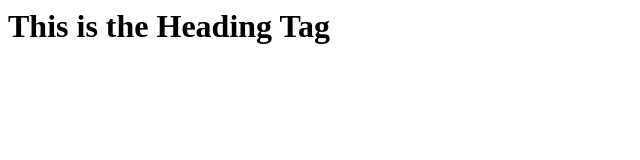
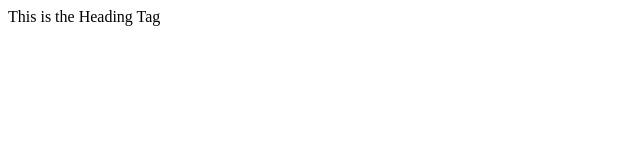
Before and after one commit to ItsRutuRajigare/GitProgram, a plain HTML site: page index.html in a window 1280 px wide. Shown: the whole page, without its empty margins (0-640 px from the left). Drawn offline with Linux system fonts and the light colour scheme.

Commit message:
Add Intial File

```diff
--- a/index.html
+++ b/index.html
@@ -1 +1 @@
-<h1>This is the Heading Tag</h1>
+<h>This is the Heading Tag</h>
```
